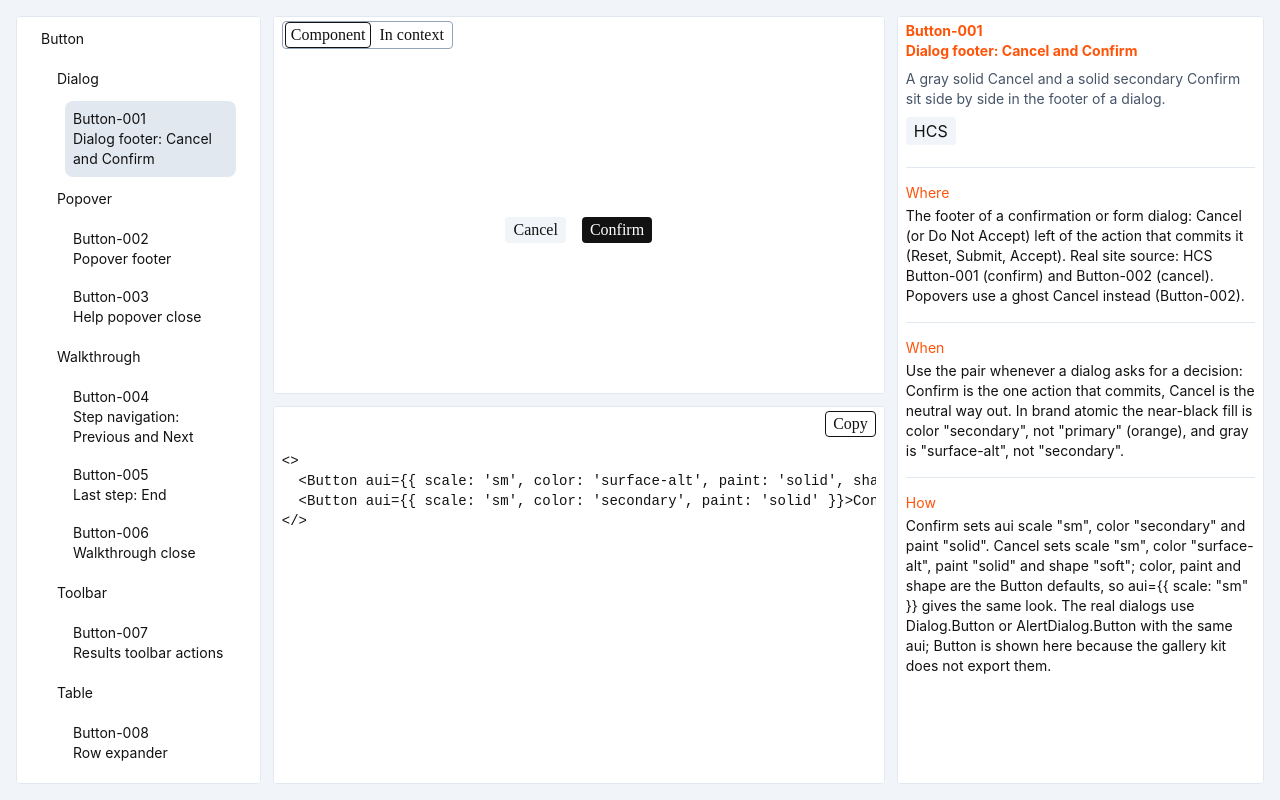
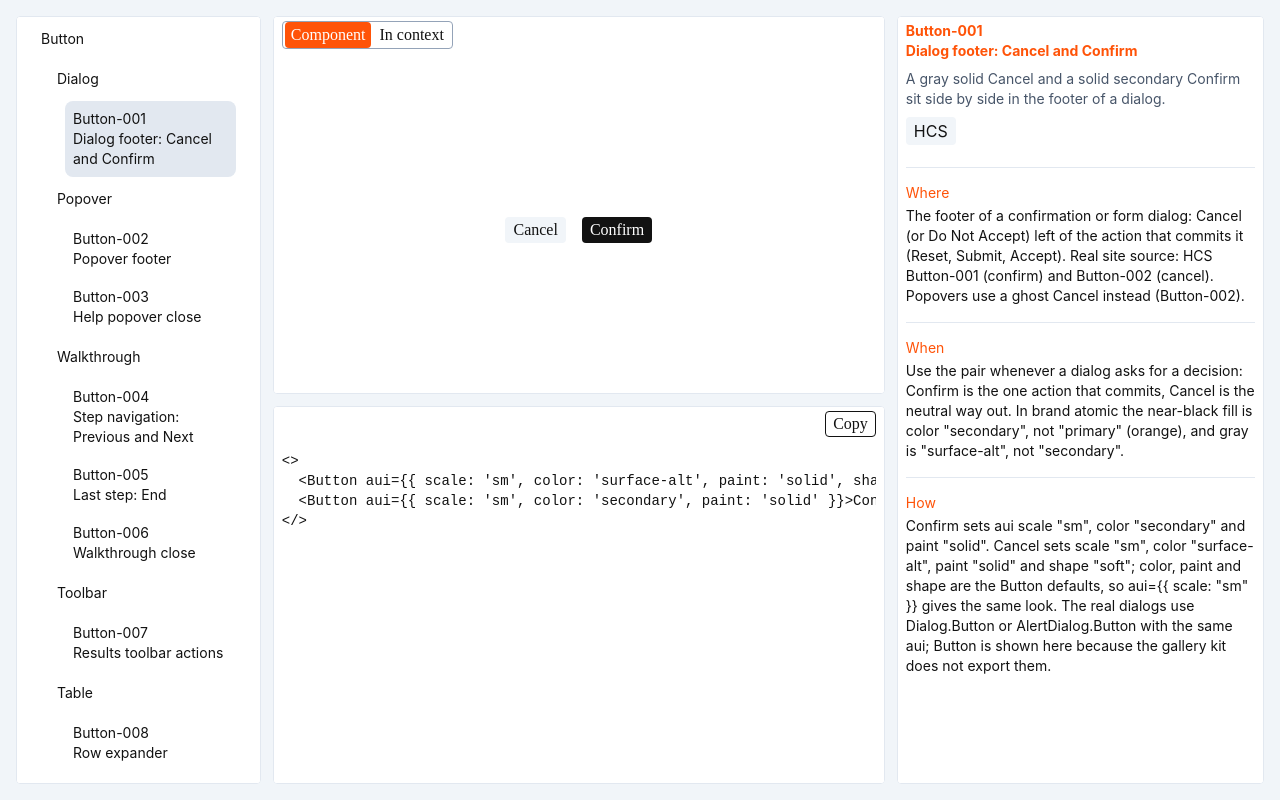
Before and after one commit to amelie-pierce/atomicaui-usecase, a React (Vite) app: page / in a window 1280 px wide. Built offline with nearby package versions, Linux system fonts and the light colour scheme; some icons are missing.

Commit message:
Paint the active preview mode segment with the primary solid style

```diff
--- a/src/usecase-gallery/ui/render-pane.tsx
+++ b/src/usecase-gallery/ui/render-pane.tsx
@@ -46,7 +46,7 @@ export function RenderPane({
             key={value}
             value={value}
             render={(props, { pressed }) => (
-              <Button {...props} aui={{ scale: 'xs', color: 'secondary', paint: pressed ? 'tonal' : 'text' }}>
+              <Button {...props} aui={{ scale: 'xs', color: pressed ? 'primary' : 'secondary', paint: pressed ? 'solid' : 'text' }}>
                 {label}
               </Button>
             )}
```
